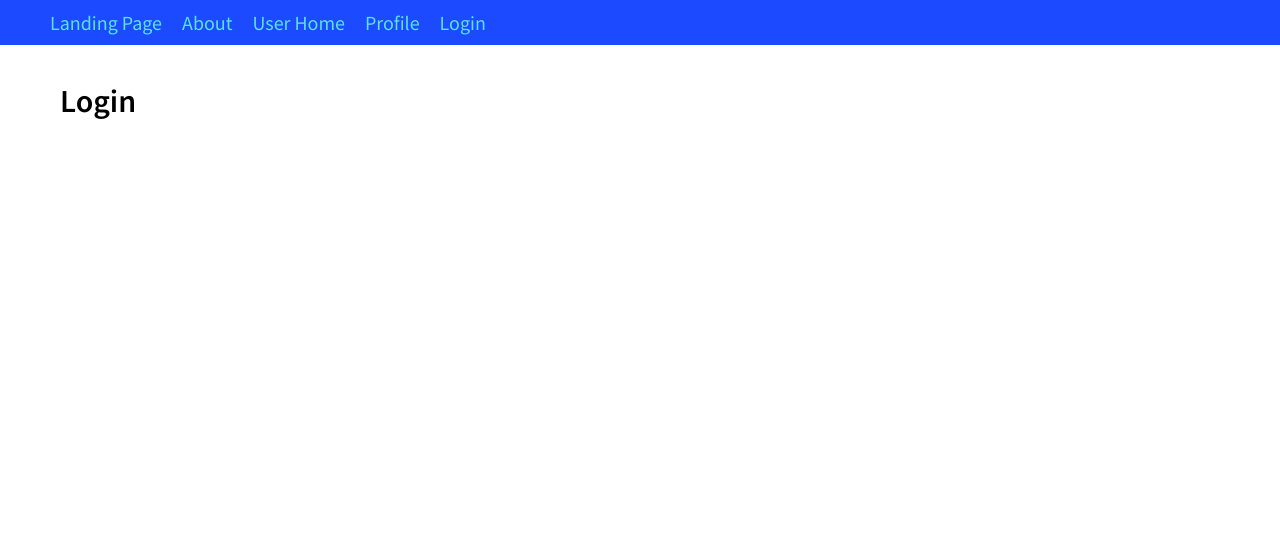
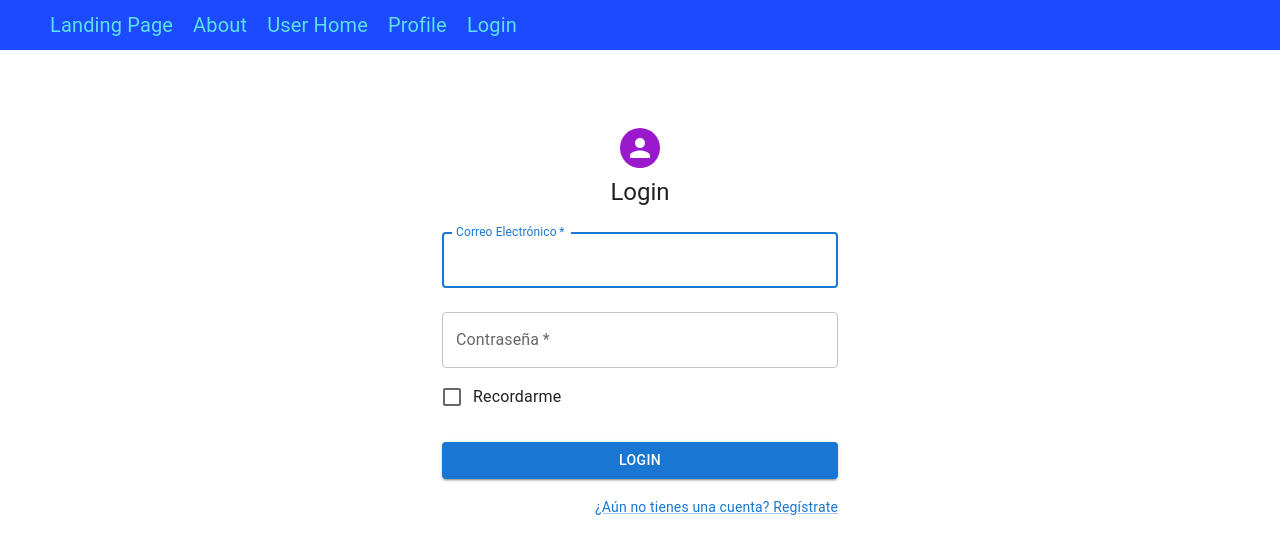
Before and after one commit to PoolWheels/PoolWheels-Front, a React (Create React App) app: page /login in a window 1280 px wide. Shown: the top 554 px of the page. Built offline with nearby package versions, Linux system fonts and the light colour scheme.

Commit message:
Login page was implemented

```diff
--- a/src/components/views/Login.js
+++ b/src/components/views/Login.js
@@ -1,7 +1,98 @@
+import * as React from 'react';
+import Avatar from '@mui/material/Avatar';
+import Button from '@mui/material/Button';
+import CssBaseline from '@mui/material/CssBaseline';
+import TextField from '@mui/material/TextField';
+import FormControlLabel from '@mui/material/FormControlLabel';
+import Checkbox from '@mui/material/Checkbox';
+import Link from '@mui/material/Link';
+import Grid from '@mui/material/Grid';
+import Box from '@mui/material/Box';
+import Typography from '@mui/material/Typography';
+import Container from '@mui/material/Container';
+
+import { useAuth } from '../../contexts/Auth';
+import { useNavigate } from 'react-router-dom';
+import '../../styles/base.scss'
+
 export default function Login() {
 
+    const auth = useAuth();
+    const navigate = useNavigate();
+
+    const redirect = () => {
+        navigate("/");
+    }
+
+    const handleSubmit = (event) => {
+        event.preventDefault();
+        const data = new FormData(event.currentTarget);
+        console.log({
+            email: data.get('email'),
+            password: data.get('password'),
+        });
+        auth.login(data.get('email'), data.get('password'), redirect)
+    }
+
     return (
-        <h1>Login</h1>
+    <Container component="main" maxWidth="xs">
+        <CssBaseline />
+        <Box
+            sx={{
+                display: 'flex',
+                flexDirection: 'column',
+                alignItems: 'center',
+            }}
+        >
+            <Avatar sx={{ m: 1, bgcolor: "rgb(154,25,205)" }}>
+            </Avatar>
+            <Typography component="h1" variant="h5">
+                Login
+            </Typography>
+            <Box component="form" onSubmit={handleSubmit} noValidate sx={{ mt: 1 }}>
+                <TextField
+                    margin="normal"
+                    required
+                    fullWidth
+                    id="email"
+                    label="Correo Electrónico"
+                    name="email"
+                    autoComplete="email"
+                    autoFocus
+                />
+                <TextField
+                    margin="normal"
+                    required
+                    fullWidth
+                    name="password"
+                    label="Contraseña"
+                    type="password"
+                    id="password"
+                    autoComplete="current-password"
+                />
+                <FormControlLabel
+                    control={<Checkbox value="remember" color="primary" />}
+                    label="Recordarme"
+                />
+                <Button
+                    type="submit"
+                    fullWidth
+                    variant="contained"
+                    sx={{ mt: 3, mb: 2 }}
+                >
+                    Login
+                </Button>
+                <Grid container>
+                    <Grid item xs></Grid>
+                    <Grid item>
+                    <Link href="/" variant="body2">
+                        {"¿Aún no tienes una cuenta? Regístrate"}
+                    </Link>
+                    </Grid>
+                </Grid>
+            </Box>
+        </Box>
+      </Container>
     );
 
 }
--- /dev/null
+++ b/src/contexts/Auth.js
@@ -0,0 +1,49 @@
+import { useState, createContext, useContext } from "react";
+import axios from 'axios';
+
+const AuthContext = createContext(null);
+
+export const AuthProvider = ({children}) => {
+    const [userEmail, setUserEmail] = useState(null);
+    const [token, setToken] = useState(null);
+    const [tokenExpirationDate, setTokenExpirationDate] = useState(null)
+
+    const login = (email, password, callback) => {
+        console.info("Haciendo login");
+        axios.post('http://localhost:8080/v1/auth', {
+            email: email,
+            password: password
+        })
+            .then(function (response) {
+                console.log(response.data);
+                setUserEmail(email);
+                setToken(response.data.token);
+                setTokenExpirationDate(response.data.expirationDate);
+            })
+            .then(function () {
+                console.log("userEmail: " + userEmail + " -> token: " + token + " -> expirationDate: " + tokenExpirationDate);
+                console.info("User Login");
+                callback()})
+            .catch(function (error) {
+                console.log("Error:", error);
+                alert("Login failed...\n Please try again");
+            });
+    }
+
+    const logout = () => {
+        console.info("User Logout");
+        setUserEmail(null);
+        setToken(null);
+        setTokenExpirationDate(null);
+    }
+
+    return (
+        <AuthContext.Provider value={{userEmail, token, tokenExpirationDate, login, logout}}>
+            {children}
+        </AuthContext.Provider>
+    );
+}
+
+export const useAuth = () => {
+    return useContext(AuthContext);
+}
--- a/src/index.js
+++ b/src/index.js
@@ -1,10 +1,13 @@
 import React from 'react';
 import ReactDOM from 'react-dom/client';
 import App from './App';
+import { AuthProvider } from './contexts/Auth';
 
 const root = ReactDOM.createRoot(document.getElementById('root'));
 root.render(
   <React.StrictMode>
-    <App />
+    <AuthProvider>
+      <App />
+    </AuthProvider>
   </React.StrictMode>
 );
```
Also changed, not shown: src/contexts/file.txt (deleted).
